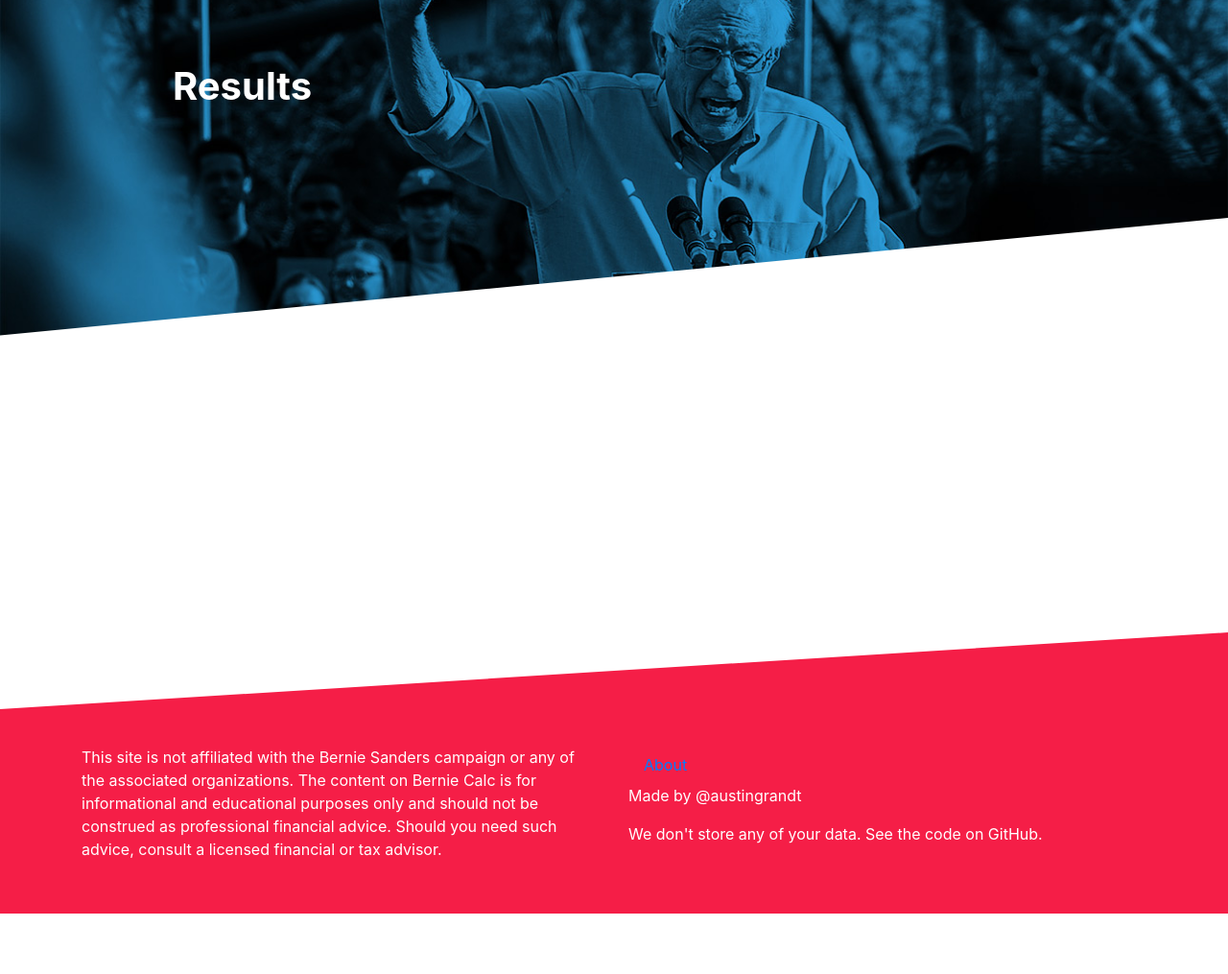
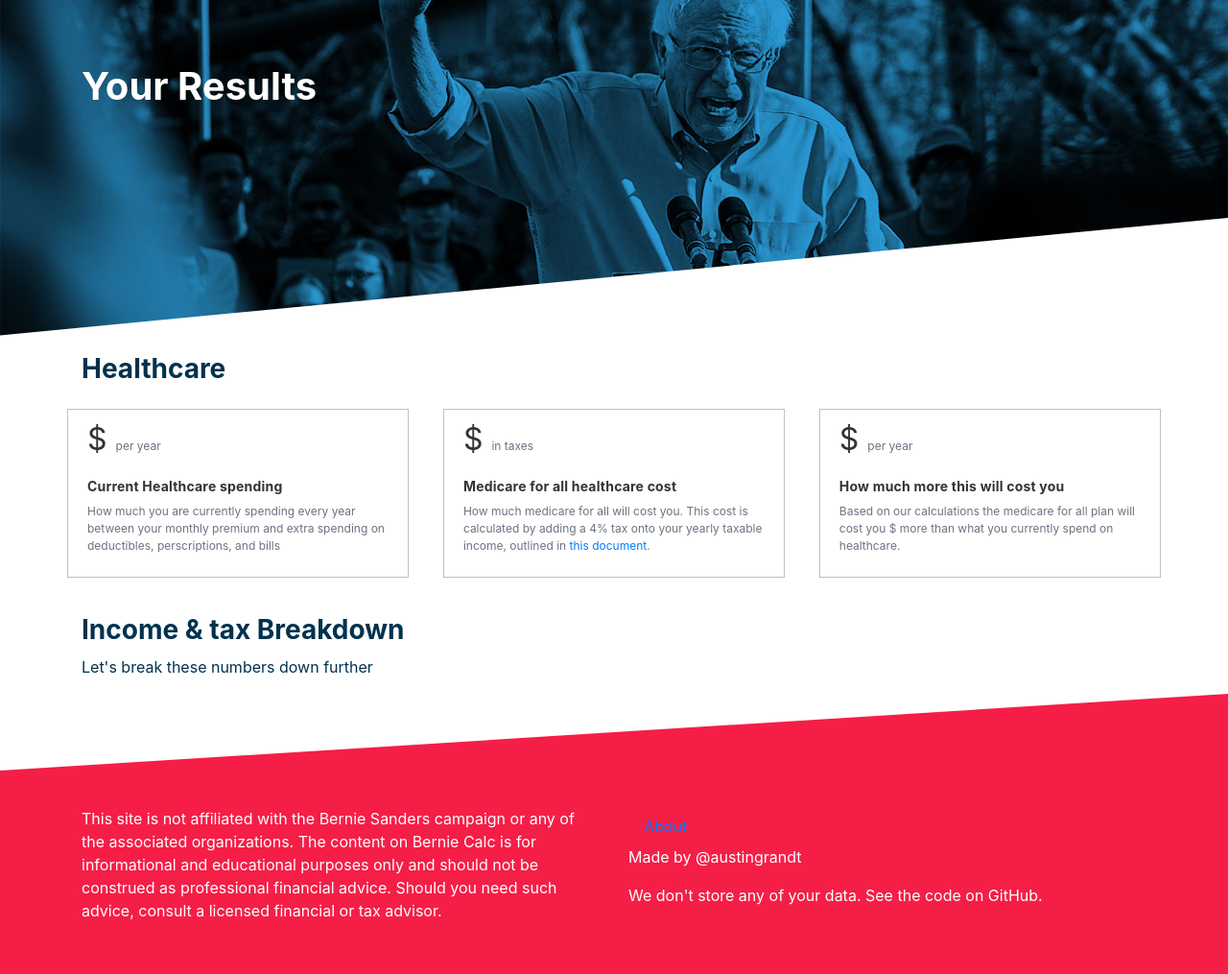
Before and after one commit to DoomPatrol/bernie-calc, a Django app: template bernie_calc/templates/app/calculator_results.html in a window 1280 px wide. Shown: the part 61-1076 px from the top of the page at 96% size. Before the commit the page ends 1013 px from the top, so only its background shows below. Run offline with Django 3.2, Linux system fonts and the light colour scheme; the template is opened without the code that fills it, so the values that code supplies are empty; some libraries are stand-ins or nearby versions.

Commit message:
first pass at results UI

```diff
--- a/app/taxes.py
+++ b/app/taxes.py
@@ -95,7 +95,6 @@
 
     elif bracket['max'] is None or bracket['min'] <= taxable_income <= bracket['max']:
       # falls between the max and min or is exactly the max
-
       # first we need to see how much we need to tax
       dollar_amount_to_tax = round(taxable_income - bracket['min'])
       tax = round(dollar_amount_to_tax * bracket['tax_rate'])
--- /dev/null
+++ b/app/templatetags/bernie_tags.py
@@ -0,0 +1,8 @@
+from django import template
+
+
+register = template.Library()
+
+@register.filter(name='abs')
+def abs_filter(value):
+  return value.lstrip('-+')
--- a/bernie_calc/templates/app/calculator_results.html
+++ b/bernie_calc/templates/app/calculator_results.html
@@ -1,5 +1,7 @@
 {% extends "base.html" %}
 {% load static %}
+{% load humanize %}
+{% load bernie_tags %}
 {% load crispy_forms_tags %}
 
 
@@ -8,17 +10,58 @@
   <div class="hero-padding">
     <div class="container">
       <div class="row">
-        <div class="col-md-10 offset-md-1">
-            <h1>Results</h1>
-            {{current_taxes}}
-
-            {{medicare_for_all_taxes}}
-
-            {{income_difference}}
+        <div class="col-md-12">
+            <h1>Your Results</h1>
         </div>
       </div>
     </div>
   </div>
 </div>
+<div class="container">
+  <div class="row">
+    <div class="col-md-12">
+      <h3>Healthcare</h3>
+    </div>
+    <div class="bernie-card-wrapper">
+      <div class="bernie-card four">
+        <div class="bernie-card-inner">
+          <p class="bernie-card-data">${{income_difference.yearly_total_healthcare_spending|intcomma}} <span class="bernie-card-data-explainer">per year</span></p>
+          <h3 class="bernie-card-title">Current Healthcare spending</h3>
+          <p class="bernie-card-data-explainer">How much you are currently spending every year between your monthly premium and
+            extra spending on deductibles, perscriptions, and bills
+          </p>
+        </div>
+      </div>
+      <div class="bernie-card four">
+        <div class="bernie-card-inner">
+          <p class="bernie-card-data">${{medicare_for_all_taxes.breakdown.medicare_for_all_tax|intcomma}} <span class="bernie-card-data-explainer">in taxes</span></p>
+          <h3 class="bernie-card-title">Medicare for all healthcare cost</h3>
+          <p class="bernie-card-data-explainer">How much medicare for all will cost you. This cost is calculated by adding a 4% tax onto
+            your yearly taxable income, outlined in
+            <a href="https://www.sanders.senate.gov/download/options-to-finance-medicare-for-all?inline=file" target="_blank">this document</a>.
+          </p>
+        </div>
+      </div>
+      <div class="bernie-card four">
+        <div class="bernie-card-inner">
+          <p class="bernie-card-data">${{income_difference.income_difference|intcomma}} <span class="bernie-card-data-explainer">per year</span></p>
+          <h3 class="bernie-card-title">How much {% if income_difference.income_difference > 0 %}less{% else %}more{% endif %} this will cost you</h3>
+          <p class="bernie-card-data-explainer">
+            Based on our calculations the medicare for all plan will cost you ${{income_difference.income_difference|intcomma|abs}}
+            {% if income_difference.income_difference > 0 %}less{% else %}more{% endif %} than what you currently spend on healthcare.
+          </p>
+        </div>
+      </div>
+    </div>
+  </div>
+</div>
+<div class="container">
+  <div class="row">
+    <div class="col-md-12">
+      <h3>Income & tax Breakdown</h3>
+      <p>Let's break these numbers down further</p>
+    </div>
+  </div>
+</div>
 
 {% endblock %}
--- a/config/settings/base.py
+++ b/config/settings/base.py
@@ -64,7 +64,7 @@
     "django.contrib.sites",
     "django.contrib.messages",
     "django.contrib.staticfiles",
-    # "django.contrib.humanize", # Handy template tags
+    "django.contrib.humanize", # Handy template tags
     "django.contrib.admin",
     "django.forms",
 ]
```
Also changed, not shown: app/templatetags/__init__.py (added).
